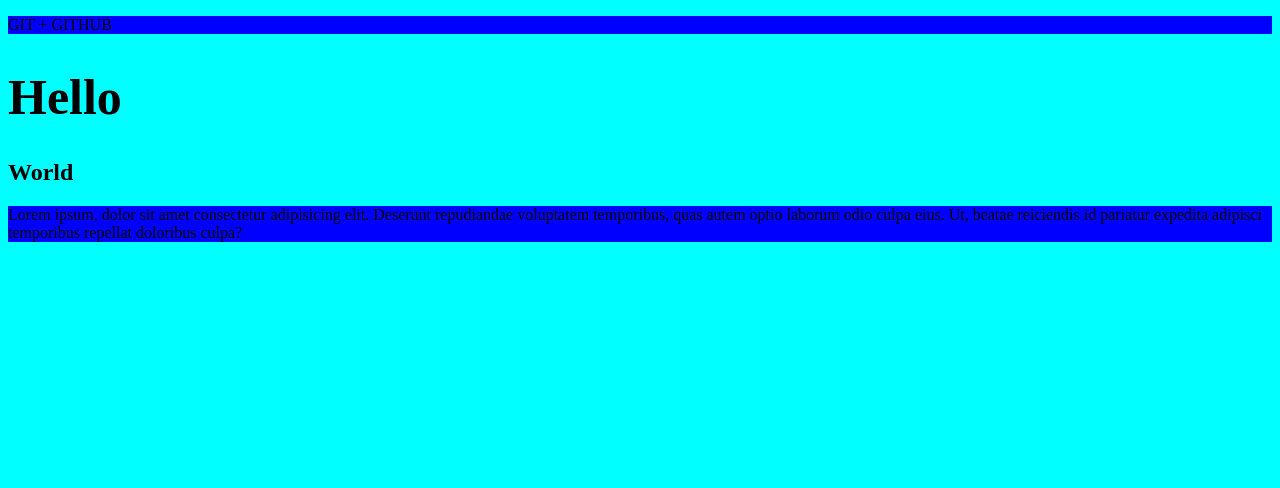
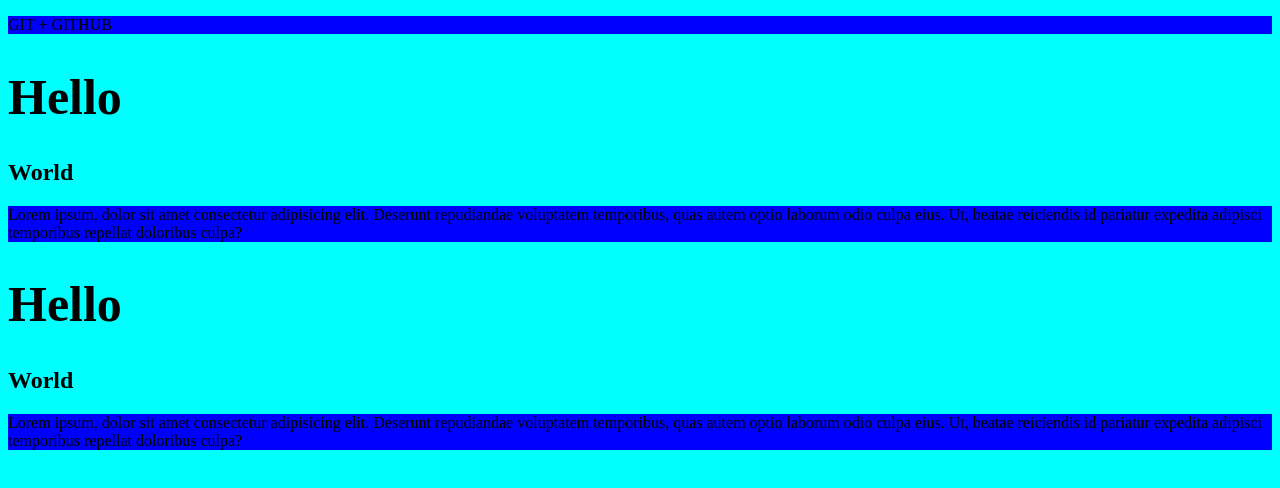
Before and after one commit to vladkk345/gittest, a plain HTML site: page index.html in a window 1280 px wide. Drawn offline with Linux system fonts and the light colour scheme.

Commit message:
Работа в новой ветке

```diff
--- a/index.html
+++ b/index.html
@@ -16,5 +16,10 @@
     <p>Lorem ipsum, dolor sit amet consectetur adipisicing elit.
 Deserunt repudiandae voluptatem temporibus, quas autem optio laborum odio culpa eius.
 Ut, beatae reiciendis id pariatur expedita adipisci temporibus repellat doloribus culpa?</p>
+<h1>Hello</h1>
+    <h2>World</h2>
+    <p>Lorem ipsum, dolor sit amet consectetur adipisicing elit.
+Deserunt repudiandae voluptatem temporibus, quas autem optio laborum odio culpa eius.
+Ut, beatae reiciendis id pariatur expedita adipisci temporibus repellat doloribus culpa?</p>
 </body>
 </html>
```
